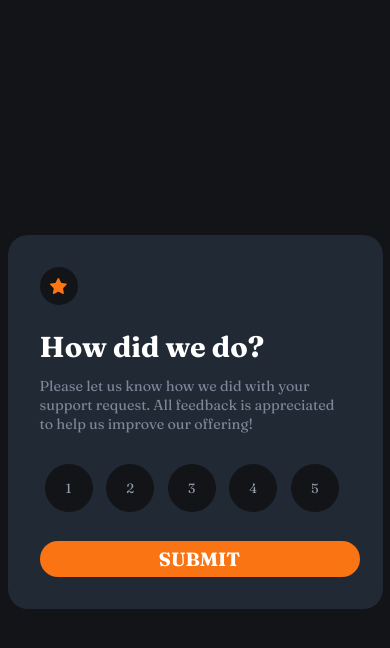
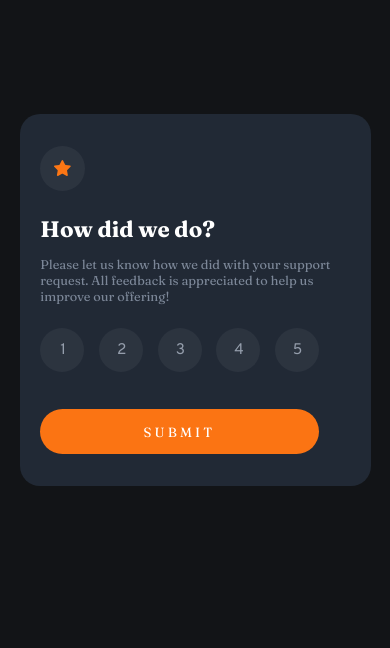
Before and after one commit to Priyanshu-WD/Interactive-rating-component-main, a plain HTML site: page index.html in a window 390 px wide. Drawn offline with Linux system fonts and the light colour scheme.

Commit message:
update the html, css and Js file

```diff
--- a/CSS/style.css
+++ b/CSS/style.css
@@ -18,12 +18,8 @@
 body,
 html {
   width: 100%;
-  height: 100%;
+  min-height: 37.5rem;
   font-size: 16px;
-}
-
-main {
-  min-height: 100vh;
   background-color: var(--Very-Dark-Blue);
   display: flex;
   justify-content: center;
@@ -31,6 +27,14 @@ main {
   gap: 10px;
 }
 
+main {
+  width: 90rem;
+  height: fit-content;
+  display: flex;
+  justify-content: center;
+  align-items: center;
+  flex-direction: column;
+}
 .popUp {
   max-width: 23.438rem;
   background-color: var(--Dark-Blue);
@@ -79,8 +83,8 @@ main {
   width: 2rem;
   height: 2rem;
   text-align: center;
-  padding: 1.2rem;
-  background-color: var(--Very-Dark-Blue);
+  padding: 1.4rem;
+  background-color: rgba(255, 255, 255, 0.05);
   display: flex;
   align-items: center;
   justify-content: center;
@@ -99,36 +103,100 @@ p {
   line-height: 1.2rem;
 }
 
-.ratingContent,
-.ratingNumber {
+.ratingContent {
   margin-bottom: 1.5rem;
 }
 
-button {
-  width: 3rem;
-  height: 3rem;
+.numbers {
+  width: 100%;
+  padding-right: 0.5rem;
+  display: flex;
+  justify-content: space-between;
+  align-items: center;
+  align-self: center;
+  flex-wrap: wrap;
+}
+
+input {
+  width: 3.125rem;
+  height: 3.125rem;
+  padding: 0.1rem 0 0 0.1rem;
+  margin-bottom: 2rem;
+  text-align: center;
+  list-style: none;
+  font-family: "Overpass", sans-serif;
+  font-size: 0.96rem;
   border-radius: 50%;
   border: none;
-  margin: 5px;
+  color: var(--Light-Grey);
+  background-color: rgba(255, 255, 255, 0.05);
   cursor: pointer;
-  background-color: var(--Very-Dark-Blue);
-  color: var(--Light-Grey);
+  outline: none;
 }
 
-button:hover {
-  background-color: var(--Orange);
+input:hover {
+  background-color: var(--Light-Grey);
   color: var(--White);
 }
 
 .ratingSubmit {
-  width: 20rem;
-  padding: 0.4rem;
-  text-align: center;
-  background-color: var(--Orange);
+  width: 100%;
+  padding: 0.9rem 1rem;
+  border-radius: 50px;
+  border: none;
+  background-color: hsl(25, 97%, 53%);
+  color: var(--White);
+  letter-spacing: 0.2rem;
+  cursor: pointer;
+  margin-bottom: 0;
   text-transform: uppercase;
-  border-radius: 25px;
-  color: var(--White);
-  font-size: 0.8rem;
-  cursor: pointer;
-  font-weight: 400;
 }
+
+.ratingSubmit:hover {
+  background-color: var(--White);
+  color: var(--Orange);
+}
+
+/*Media Query*/
+@media screen and (max-width: 450px) {
+  main {
+    width: 100%;
+    height: 100%;
+  }
+
+  .rating-card {
+    width: 90%;
+    padding: 2rem 1.3rem;
+  }
+
+  .popUp {
+    width: 90%;
+  }
+
+  .numbers {
+    width: 90%;
+    padding-right: 0;
+    gap: 0.35rem;
+  }
+
+  input {
+    width: 44px;
+    height: 44px;
+  }
+
+  h1 {
+    font-size: 1.4rem;
+  }
+
+  p {
+    font-size: 0.8rem;
+    line-height: 1rem;
+  }
+}
+
+@media screen and (max-width: 350px) {
+  input {
+    width: 40px;
+    height: 40px;
+  }
+}
--- a/JS/script.js
+++ b/JS/script.js
@@ -1,33 +1,35 @@
-const rateButtons = document.querySelectorAll(".rating-btn");
-const rateRange = document.querySelector("#rateRange");
+const rateNum = document.querySelector("#rateNum");
 const popUpBox = document.querySelector("#popUpThanks");
 const rateCard = document.querySelector("#rateCard");
 const subBtn = document.querySelector("#subBtn");
 const closeIcon = document.querySelector("#closeIcon");
+const input = document.querySelectorAll("input");
 
-rateButtons.forEach((button) => {
+let form = document.querySelector("form");
+
+input.forEach((button) => {
   button.addEventListener("click", () => {
-    rateButtons.forEach((btn) => {
+    input.forEach((btn) => {
       btn.style.backgroundColor = null;
       btn.style.color = null;
     });
+
     button.style.backgroundColor = "hsl(216, 12%, 54%)";
     button.style.color = "#ffffff";
 
-    rateRange.innerText = button.innerText;
-  });
+    form.addEventListener("submit", (e) => {
+      e.preventDefault();
 
-  subBtn.addEventListener("click", () => {
-    popUpBox.style.display = "block";
-    rateCard.style.display = "none";
-  });
+      popUpBox.style.display = "block";
+      rateCard.style.display = "none";
 
-  closeIcon.addEventListener("click", () => {
-    rateCard.style.display = "block";
-    popUpBox.style.display = "none";
-    rateButtons.forEach((btn) => {
-      btn.style.backgroundColor = null;
-      btn.style.color = null;
     });
+
+    rateNum.innerHTML = button.value;
   });
 });
+
+closeIcon.addEventListener("click", () => {
+  rateCard.style.display = "block";
+  popUpBox.style.display = "none";
+});
--- a/index.html
+++ b/index.html
@@ -11,12 +11,12 @@
     <main>
       <div class="popUp" id="popUpThanks">
         <div class="close" id="closeIcon">
-            <svg
+          <svg
             xmlns="http://www.w3.org/2000/svg"
             width="24"
             height="24"
             viewBox="0 0 24 24"
-            style="fill: rgb(255, 255, 255);"
+            style="fill: rgb(255, 255, 255)"
           >
             <path
               d="m16.192 6.344-4.243 4.242-4.242-4.242-1.414 1.414L10.535 12l-4.242 4.242 1.414 1.414 4.242-4.242 4.243 4.242 1.414-1.414L13.364 12l4.242-4.242z"
@@ -25,12 +25,13 @@
         </div>
 
         <div class="popUpIcon">
-
           <img src="CSS/images/illustration-thank-you.svg" alt="" />
         </div>
 
         <div class="popUpGreeting">
-          <h2 class="greeting">You've selected <span id="rateRange">0</span> out of 5</h2>
+          <h2 class="greeting">
+            You've selected <span id="rateNum">0</span> out of 5
+          </h2>
         </div>
         <div class="thankyouContent">
           <h1>Thank you!</h1>
@@ -52,20 +53,26 @@
             feedback is appreciated to help us improve our offering!
           </p>
         </div>
-        <div class="ratingNumber">
-          <button id="rate1" class="rating-btn" aria-label="rate 1 star">1</button>
-          <button id="rate2" class="rating-btn" aria-label="rate 2 star">2</button>
-          <button id="rate3" class="rating-btn" aria-label="rate 3 star">3</button>
-          <button id="rate4" class="rating-btn" aria-label="rate 4 star">4</button>
-          <button id="rate5" class="rating-btn" aria-label="rate 5 star">5</button>
-        </div>
-
-        <div class="ratingSubmit" id="subBtn">
-          <h2>submit</h2>
-        </div>
+        <form action="#" class="numbers" id="form">
+          <label for="1">
+            <input type="text" name="one" id="rate1" value="1" readonly />
+          </label>
+          <label for="2">
+            <input type="text" name="two" id="rate2" value="2" readonly />
+          </label>
+          <label for="3">
+            <input type="text" name="three" id="rate3" value="3" readonly />
+          </label>
+          <label for="4">
+            <input type="text" name="four" id="rate4" value="4" readonly />
+          </label>
+          <label for="5">
+            <input type="text" name="five" id="rate5" value="5" readonly />
+          </label>
+          <button class="ratingSubmit" id="subBtn">Submit</button>
+        </form>
       </div>
     </main>
-    <script
-    src="JS/script.js"></script>
+    <script src="JS/script.js"></script>
   </body>
 </html>
```
